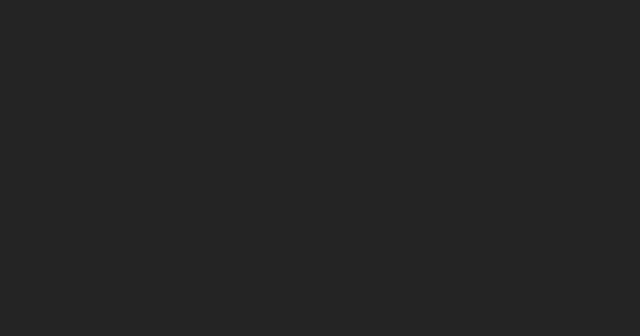
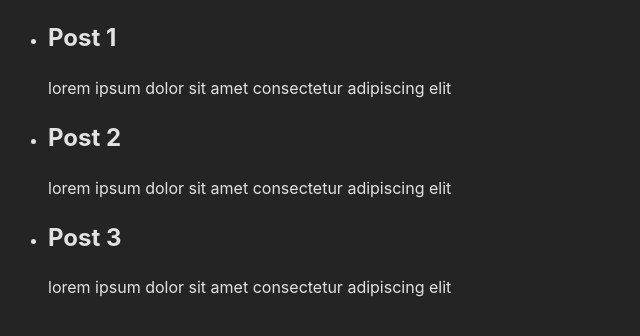
Before and after one commit to swaminaing/CRUD-testing, a React (Vite) app: page / in a window 1280 px wide. Shown: the top 336 px of the page, without its empty margins (0-640 px from the left). Built offline with nearby package versions, Linux system fonts and the light colour scheme; data requests are answered from the project's data file.

Commit message:
first api method: GET

```diff
--- a/src/App.tsx
+++ b/src/App.tsx
@@ -1,3 +1,8 @@
+import { useEffect, useState } from "react";
+import { getPosts } from "./utils/http";
+import Post from "./components/Post";
+import BlogPosts from "./components/BlogPosts";
+
 export type Post = {
   id: number;
   title: string;
@@ -5,7 +10,27 @@
 };
 
 function App() {
-  return <main></main>;
+  const [posts, setPosts] = useState<Post[]>([]);
+
+  useEffect(() => {
+    try {
+      async function handleGetPosts() {
+        const data = await getPosts();
+
+        setPosts(data);
+      }
+
+      handleGetPosts();
+    } catch {
+      throw new Error("Failed to fetch posts");
+    }
+  }, []);
+
+  return (
+    <main>
+      <BlogPosts posts={posts} />
+    </main>
+  );
 }
 
 export default App;
```
